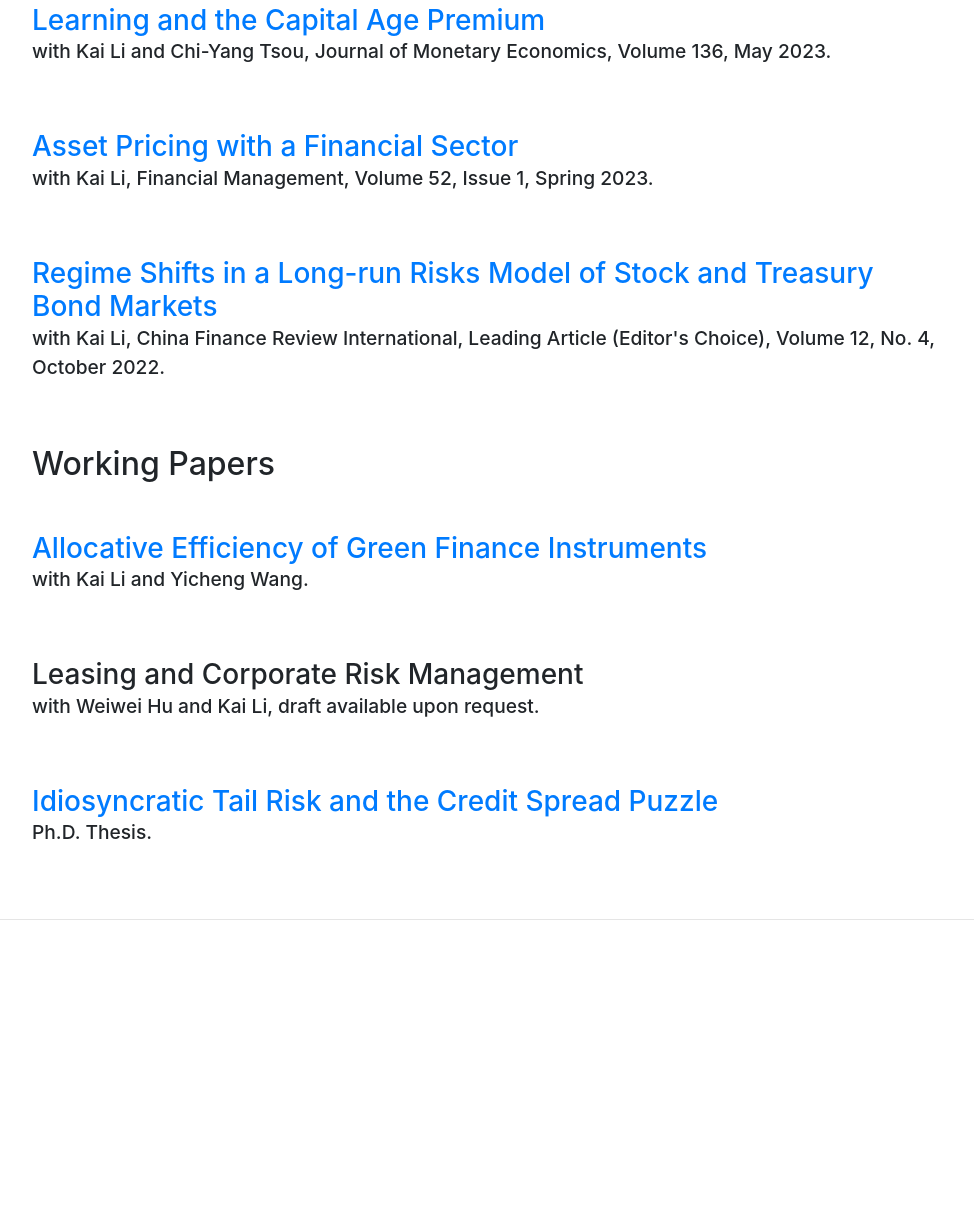
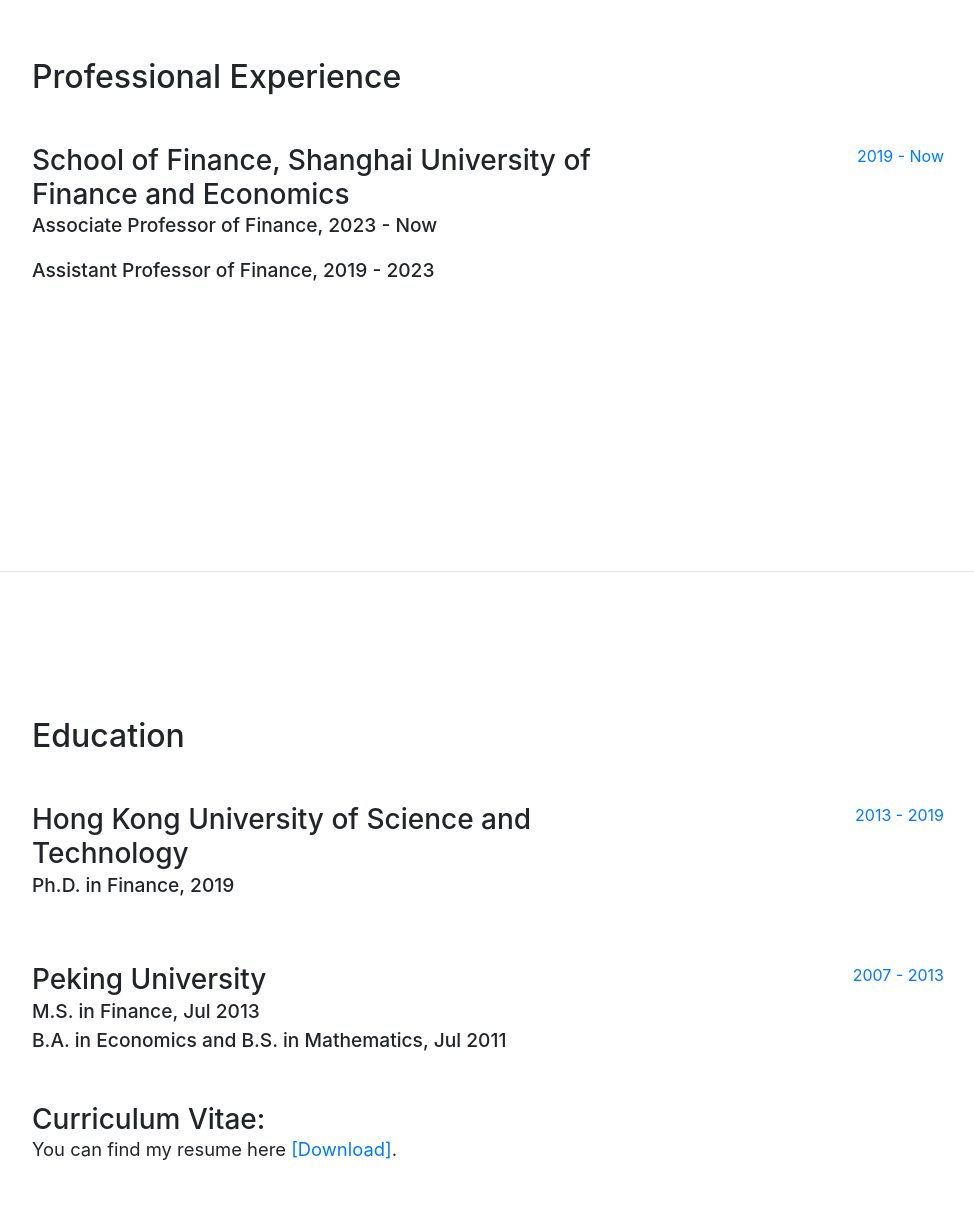
Before and after one commit to chenjie-xu/chenjie-xu.github.io, a website with bundled scripts: page index.html in a window 1280 px wide. Shown: the part 1098-2313 px from the top of the page, without its empty margins (288-1262 px from the left). Before the commit the page ends 2025 px from the top, so only its background shows below. Built offline with nearby package versions, Linux system fonts and the light colour scheme.

Commit message:
Update index.html

```diff
--- a/index.html
+++ b/index.html
@@ -1,27 +1,20 @@
 <!DOCTYPE html>
 <html lang="en">
-
 <head>
   <meta charset="utf-8">
   <meta name="viewport" content="width=device-width, initial-scale=1, shrink-to-fit=no">
   <meta name="description" content="">
   <meta name="author" content="">
-
   <title>Chenjie Xu - Homepage</title>
-
   <!-- Bootstrap core CSS -->
   <link href="vendor/bootstrap/css/bootstrap.min.css" rel="stylesheet">
-
   <!-- Custom fonts for this template -->
   <link href="https://fonts.googleapis.com/css2?family=Crimson+Text:wght@400;700&family=EB+Garamond:wght@400;700&display=swap" rel="stylesheet">
   <link href="vendor/fontawesome-free/css/all.min.css" rel="stylesheet">
-
   <!-- Custom styles for this template -->
   <link href="css/resume.css" rel="stylesheet">
 </head>
-
   <body id="page-top">
-
     <nav class="navbar navbar-expand-lg navbar-dark bg-primary fixed-top" id="sideNav">
       <a class="navbar-brand js-scroll-trigger" href="#page-top">
         <span class="d-block d-lg-none">Chenjie Xu</span>
@@ -38,12 +31,17 @@
             <a class="nav-link js-scroll-trigger" href="#about">About</a>
           </li>
           <li class="nav-item">
+            <a class="nav-link js-scroll-trigger" href="#experience">Experience</a>
+          </li>
+          <li class="nav-item">
+            <a class="nav-link js-scroll-trigger" href="#education">Education</a>
+          </li>
+          <li class="nav-item">
             <a class="nav-link js-scroll-trigger" href="#research">Research</a>
           </li>
         </ul>
       </div>
     </nav>
-
     <div class="container-fluid p-0">
       <section class="resume-section p-3 p-lg-5 d-flex d-column" id="about">
         <div class="my-auto">
@@ -66,10 +64,63 @@
           2011 B.A. in Economics and B.S. in Mathematics, Peking University.</p>
 
           <h3 class="mb-0">Contact Information:</h3>
+          <p>Rm 218, Yuxiu Bldg, Wudong Road 100,<br>
           <p class="lead mb-5">Rm 218, Yuxiu Bldg, Wudong Road 100,<br>
           Shanghai University of Finance and Economics,<br>
           Shanghai, 200433, China.<br>
           Email: <a href="chenjiexu101@gmail.com">chenjiexu101@gmail.com</a></p>
+          <h3 class="mb-0">Curriculum Vitae:</h3>
+          <p>You can find my resume here <a href="https://1drv.ms/b/c/690f2a2c51c0802f/EYc_B5xEsY5El8BWwZQ6sboBvObQLgbFyxMo1yzLXbwx2w?e=bZsaaj">[Download]</a>.</p>
+        </div>
+      </section>
+
+      <hr class="m-0">
+
+      <section class="resume-section p-3 p-lg-5 d-flex flex-column" id="experience">
+        <div class="my-auto">
+          <h2 class="mb-5">Professional Experience</h2>
+
+          <div class="resume-item d-flex flex-column flex-md-row">
+            <div class="resume-content mr-auto">
+              <h3 class="mb-0">School of Finance, Shanghai University of Finance and Economics</h3>
+              <div class="subheading mb-3">Associate Professor of Finance, 2023 - Now</div>
+              <div class="subheading mb-3">Assistant Professor of Finance, 2019 - 2023</div>
+            </div>
+            <div class="resume-date text-md-right">
+              <span class="text-primary">2019 - Now</span>
+            </div>
+          </div>
+
+        </div>
+
+      </section>
+
+      <hr class="m-0">
+
+      <section class="resume-section p-3 p-lg-5 d-flex flex-column" id="education">
+        <div class="my-auto">
+          <h2 class="mb-5">Education</h2>
+
+          <div class="resume-item d-flex flex-column flex-md-row mb-5">
+            <div class="resume-content mr-auto">
+              <h3 class="mb-0">Hong Kong University of Science and Technology</h3>
+              <div class="subheading mb-3">Ph.D. in Finance, 2019 </div>
+            </div>
+            <div class="resume-date text-md-right">
+              <span class="text-primary">2013 - 2019</span>
+            </div>
+          </div>
+
+          <div class="resume-item d-flex flex-column flex-md-row mb-5">
+            <div class="resume-content mr-auto">
+              <h3 class="mb-0">Peking University</h3>
+              <div class="subheading">M.S. in Finance, Jul 2013</div>
+              <div class="subheading">B.A. in Economics and B.S. in Mathematics, Jul 2011</div>
+            </div>
+            <div class="resume-date text-md-right">
+              <span class="text-primary"> 2007 - 2013</span>
+            </div>
+          </div>
 
           <h3 class="mb-0">Curriculum Vitae:</h3>
           <p class="lead mb-5">You can find my resume here <a href="https://1drv.ms/b/c/690f2a2c51c0802f/EYc_B5xEsY5El8BWwZQ6sboBvObQLgbFyxMo1yzLXbwx2w?e=bZsaaj">[Download]</a>.</p>
@@ -77,9 +128,6 @@
       </section>
 
       <hr class="m-0">
-
-    </div>
-
       <section class="resume-section p-3 p-lg-5 d-flex flex-column" id="research">
         <div class="my-auto">
           <h2 class="mb-5">Publications</h2>
@@ -90,21 +138,18 @@
               <div class="subheading mb-3">with Kai Li, Journal of Financial Economics, Volume 157, July 2024.</div>
             </div>
           </div>
-
           <div class="resume-item d-flex flex-column flex-md-row mb-5">
             <div class="resume-content mr-auto">
               <h3 class="mb-0"><a href="https://papers.ssrn.com/sol3/papers.cfm?abstract_id=3225041">Learning and the Capital Age Premium</a></h3>
               <div class="subheading mb-3">with Kai Li and Chi-Yang Tsou, Journal of Monetary Economics, Volume 136, May 2023.</div>
             </div>
           </div>
-
           <div class="resume-item d-flex flex-column flex-md-row mb-5">
             <div class="resume-content mr-auto">
               <h3 class="mb-0"><a href="https://papers.ssrn.com/sol3/papers.cfm?abstract_id=2219200">Asset Pricing with a Financial Sector</a></h3>
               <div class="subheading mb-3">with Kai Li, Financial Management, Volume 52, Issue 1, Spring 2023.</div>
             </div>
           </div>
-
           <div class="resume-item d-flex flex-column flex-md-row mb-5">
             <div class="resume-content mr-auto">
               <h3 class="mb-0"><a href="https://papers.ssrn.com/sol3/papers.cfm?abstract_id=4144386">Regime Shifts in a Long-run Risks Model of Stock and Treasury Bond Markets</a></h3>
@@ -113,46 +158,34 @@
           </div>
 
           <h2 class="mb-5">Working Papers</h2>
-
           <div class="resume-item d-flex flex-column flex-md-row mb-5">
             <div class="resume-content mr-auto">
               <h3 class="mb-0"><a href="https://papers.ssrn.com/sol3/papers.cfm?abstract_id=4759752">Allocative Efficiency of Green Finance Instruments</a></h3>
               <div class="subheading mb-3">with Kai Li and Yicheng Wang.</div>
             </div>
           </div>
-
           <div class="resume-item d-flex flex-column flex-md-row mb-5">
             <div class="resume-content mr-auto">
               <h3 class="mb-0"> Leasing and Corporate Risk Management</a></h3>
               <div class="subheading mb-3">with Weiwei Hu and Kai Li, draft available upon request.</div>
             </div>
           </div>
-
          <div class="resume-item d-flex flex-column flex-md-row mb-5">
             <div class="resume-content mr-auto">
               <h3 class="mb-0"><a href="https://papers.ssrn.com/sol3/papers.cfm?abstract_id=3289498">Idiosyncratic Tail Risk and the Credit Spread Puzzle</a></h3>
               <div class="subheading mb-3">Ph.D. Thesis.</div>
             </div>
           </div>
-
         </div>
-
       </section>
-
       <hr class="m-0">
-
     </div>
-
     <!-- Bootstrap core JavaScript -->
     <script src="vendor/jquery/jquery.min.js"></script>
     <script src="vendor/bootstrap/js/bootstrap.bundle.min.js"></script>
-
     <!-- Plugin JavaScript -->
     <script src="vendor/jquery-easing/jquery.easing.min.js"></script>
-
     <!-- Custom scripts for this template -->
     <script src="js/resume.min.js"></script>
-
   </body>
-
 </html>
```
